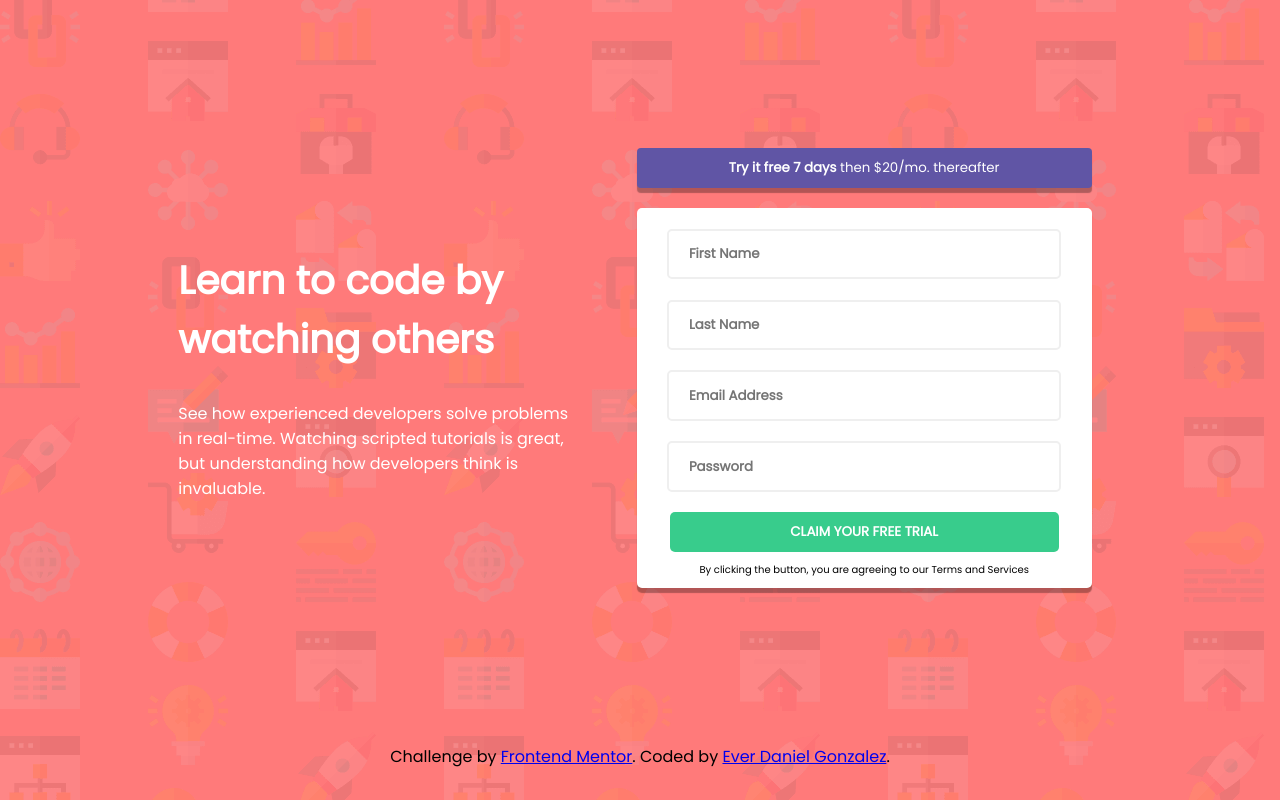
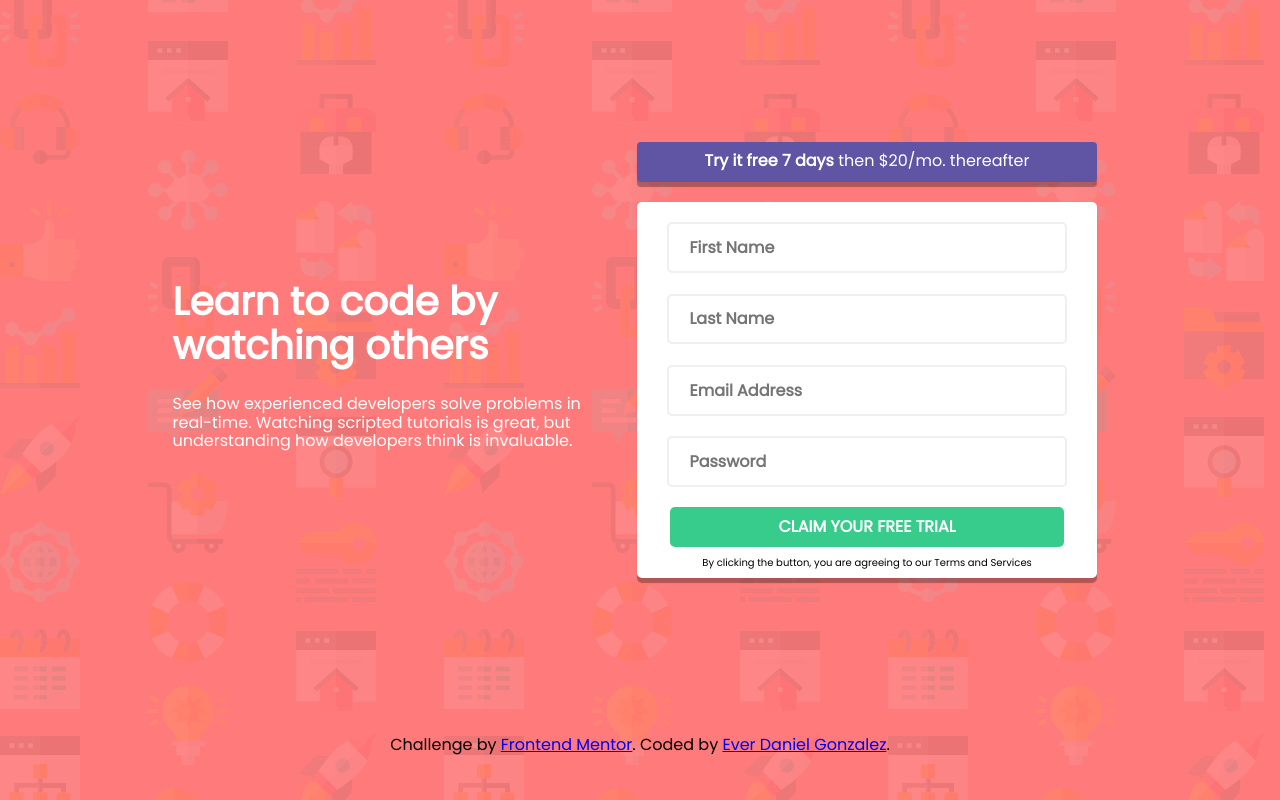
Before and after one commit to edgg72/frontendmentor, a plain HTML site: page intro-component-with-signup-form-master/index.html in a window 1280 px wide. Drawn offline with nearby package versions, Linux system fonts and the light colour scheme.

Commit message:
updating html and css

```diff
--- a/intro-component-with-signup-form-master/index.html
+++ b/intro-component-with-signup-form-master/index.html
@@ -5,7 +5,7 @@
   <meta name="viewport" content="width=device-width, initial-scale=1.0"> <!-- displays site properly based on user's device -->
 
   <link rel="icon" type="image/png" sizes="32x32" href="./images/favicon-32x32.png">
-
+  <link rel="stylesheet" href="https://necolas.github.io/normalize.css/8.0.1/normalize.css">
   <title>Frontend Mentor | Intro component with sign up form</title>
 
   <link rel="stylesheet" href="styles.css">
@@ -20,7 +20,7 @@
     </section>
 
     <aside class="rightSide">
-      <button><strong>Try it free 7 days</strong> then $20/mo. thereafter</button>
+      <button><span class="strong">Try it free 7 days</span> then $20/mo. thereafter</button>
           <div>
           <form action="">
             <input type="text" id="fname"  placeholder="First Name" required>
--- a/intro-component-with-signup-form-master/styles.css
+++ b/intro-component-with-signup-form-master/styles.css
@@ -12,6 +12,7 @@ body{
 .container{
     display: flex;
     flex-direction: row;
+    flex-wrap: wrap;
     height: 90vh;
     justify-content: space-evenly;
     align-items: center;
@@ -22,6 +23,7 @@ body{
     color: white;
     font-size: 16px;
     width: 40%;
+    min-width: 30vw;
 }
 
 .leftSide h1{
@@ -40,6 +42,7 @@ body{
     background-color: transparent;
     border-radius: 5px;
     padding: 10px;
+    min-width: 30vw;
 }
 
 .rightSide form{
@@ -47,6 +50,10 @@ body{
     flex-direction: column;
     align-items: center;
     width: 90%;
+}
+
+.strong{
+    font-weight: 700;
 }
 
 .rightSide > div{
```
